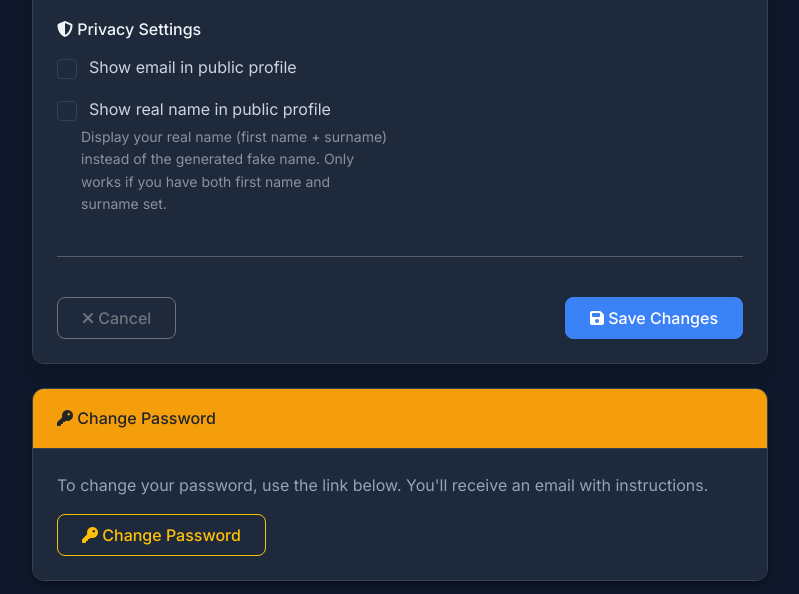
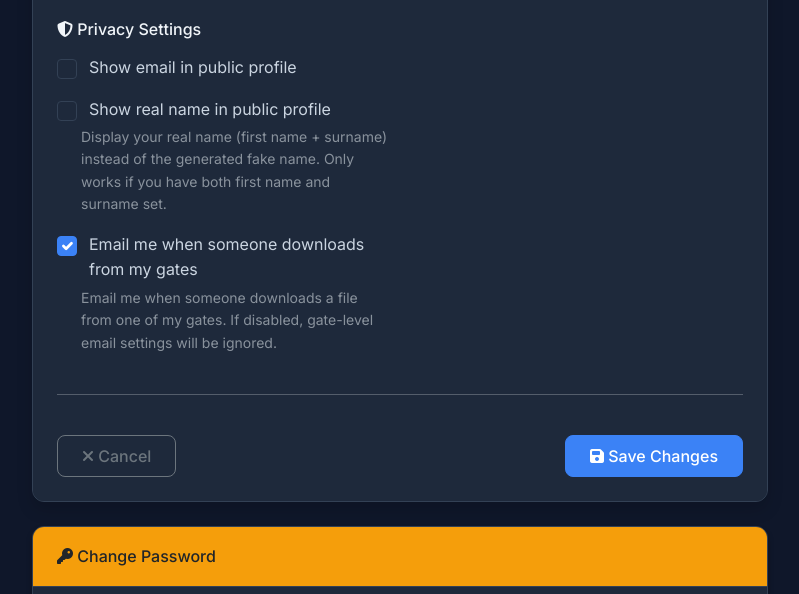
Before and after one commit to bandpassrecords/sc-download-gating, a Django app: page /accounts/profile/edit/ in a window 1280 px wide. Shown: the part 1011-1605 px from the top of the page, without its empty margins (240-1039 px from the left). Run offline with Django 4.2, Linux system fonts and the light colour scheme; the visitor is signed in with stand-in values (Sample User, id 1); data comes from the database, SQL or seed files in the repository; some libraries are stand-ins or nearby versions; some web fonts are replaced.

Commit message:
Add option to disable email when download happens

```diff
--- a/accounts/forms.py
+++ b/accounts/forms.py
@@ -133,18 +133,21 @@ class UserProfileForm(forms.ModelForm):
         model = UserProfile
         fields = [
             'bio', 'avatar',
-            'show_email', 'show_real_name'
+            'show_email', 'show_real_name',
+            'notify_on_downloads',
         ]
         widgets = {
             'bio': forms.Textarea(attrs={'rows': 4, 'class': 'form-control', 'placeholder': 'Tell us about yourself...'}),
             'avatar': forms.FileInput(attrs={'class': 'form-control-file'}),
             'show_email': forms.CheckboxInput(attrs={'class': 'form-check-input'}),
             'show_real_name': forms.CheckboxInput(attrs={'class': 'form-check-input'}),
+            'notify_on_downloads': forms.CheckboxInput(attrs={'class': 'form-check-input'}),
         }
         help_texts = {
             'bio': 'Brief description about yourself and your music production background.',
             'show_email': 'Allow other users to see your email address.',
             'show_real_name': 'Display your real name (first name + surname) instead of the generated fake name. Only works if you have both first name and surname set.',
+            'notify_on_downloads': 'Email me when someone downloads a file from one of my gates. If disabled, gate-level email settings will be ignored.',
         }
 
     def __init__(self, *args, **kwargs):
--- a/accounts/models.py
+++ b/accounts/models.py
@@ -22,6 +22,13 @@ class UserProfile(models.Model):
     # Privacy settings
     show_email = models.BooleanField(default=False)
     show_real_name = models.BooleanField(default=False)  # Default to False to use fake name for privacy
+
+    # Notifications
+    # If disabled, this overrides any per-gate email notification setting.
+    notify_on_downloads = models.BooleanField(
+        default=True,
+        help_text="Send me an email when someone downloads a file from one of my gates.",
+    )
 
     # Stats
     total_uploads = models.PositiveIntegerField(default=0)
--- a/gates/admin.py
+++ b/gates/admin.py
@@ -10,12 +10,13 @@ class GatedTrackAdmin(admin.ModelAdmin):
         "owner",
         "title",
         "is_active",
+        "notify_on_downloads",
         "require_like",
         "require_comment",
         "download_count",
         "created_at",
     )
-    list_filter = ("is_active", "require_like", "require_comment", "created_at")
+    list_filter = ("is_active", "notify_on_downloads", "require_like", "require_comment", "created_at")
     search_fields = ("public_id", "title", "soundcloud_track_url", "soundcloud_track_urn", "owner__email")
     readonly_fields = ("public_id", "created_at", "updated_at", "download_count")
 
--- a/gates/forms.py
+++ b/gates/forms.py
@@ -58,6 +58,7 @@ class GatedTrackCreateForm(forms.ModelForm):
             "require_follow",
             "download_filename",
             "is_active",
+            "notify_on_downloads",
         )
         widgets = {
             "description": forms.Textarea(attrs={"rows": 4}),
@@ -135,6 +136,7 @@ class GatedTrackUpdateForm(forms.ModelForm):
             "require_follow",
             "download_filename",
             "is_active",
+            "notify_on_downloads",
         )
         widgets = {
             "description": forms.Textarea(attrs={"rows": 4}),
--- a/gates/models.py
+++ b/gates/models.py
@@ -49,6 +49,10 @@ class GatedTrack(models.Model):
     )
 
     is_active = models.BooleanField(default=True)
+    notify_on_downloads = models.BooleanField(
+        default=True,
+        help_text="Send an email notification to the gate owner when someone downloads.",
+    )
 
     download_count = models.PositiveIntegerField(default=0)
 
--- a/templates/accounts/edit_profile.html
+++ b/templates/accounts/edit_profile.html
@@ -186,6 +186,21 @@
                                     {% if profile_form.show_real_name.errors %}
                                         <div class="invalid-feedback d-block">
                                             {{ profile_form.show_real_name.errors }}
+                                        </div>
+                                    {% endif %}
+                                </div>
+
+                                <div class="form-check mb-3">
+                                    {{ profile_form.notify_on_downloads }}
+                                    <label class="form-check-label" for="{{ profile_form.notify_on_downloads.id_for_label }}">
+                                        Email me when someone downloads from my gates
+                                    </label>
+                                    {% if profile_form.notify_on_downloads.help_text %}
+                                        <div class="form-text">{{ profile_form.notify_on_downloads.help_text }}</div>
+                                    {% endif %}
+                                    {% if profile_form.notify_on_downloads.errors %}
+                                        <div class="invalid-feedback d-block">
+                                            {{ profile_form.notify_on_downloads.errors }}
                                         </div>
                                     {% endif %}
                                 </div>
```
Also changed, not shown: gates/views.py (+6 -1 lines), templates/gates/create_track.html (+9 -0 lines), templates/gates/edit_track.html (+9 -0 lines), accounts/migrations/0002_userprofile_notify_on_downloads.py (added), gates/migrations/0002_gatedtrack_notify_on_downloads.py (added).
